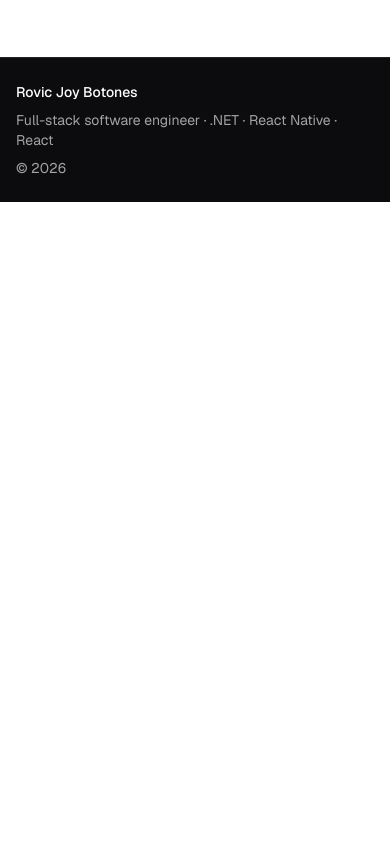
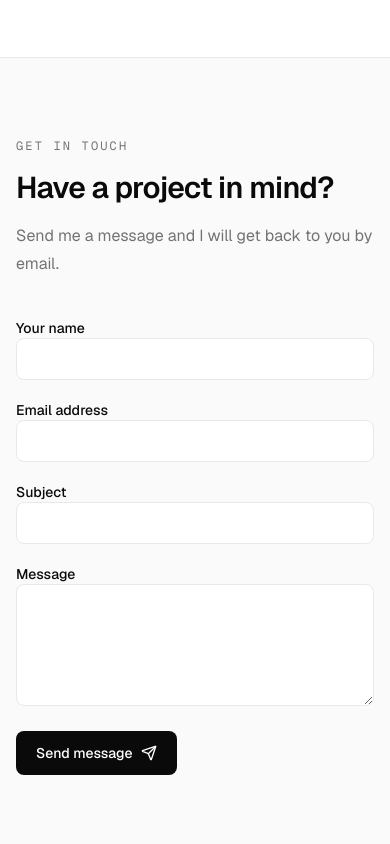
Before and after one commit to rovicBotones/columns, a Next.js app: page / in a window 390 px wide. Shown: the part 5480-6324 px from the top of the page. Before the commit the page ends 5682 px from the top, so only its background shows below. Built offline with nearby package versions, Linux system fonts and the light colour scheme.

Commit message:
Mail Sender

```diff
--- /dev/null
+++ b/app/api/contact/route.ts
@@ -0,0 +1,80 @@
+import { NextResponse } from "next/server"
+
+type ContactMessage = {
+  name?: unknown
+  email?: unknown
+  subject?: unknown
+  message?: unknown
+  website?: unknown
+}
+
+function cleanText(value: unknown, maxLength: number) {
+  if (typeof value !== "string") return ""
+  return value.trim().slice(0, maxLength)
+}
+
+export async function POST(request: Request) {
+  const contentLength = Number(request.headers.get("content-length") ?? 0)
+  if (contentLength > 12_000) {
+    return NextResponse.json({ error: "Message is too large." }, { status: 413 })
+  }
+
+  let payload: unknown
+  try {
+    payload = await request.json()
+  } catch {
+    return NextResponse.json({ error: "Invalid request." }, { status: 400 })
+  }
+
+  if (!payload || typeof payload !== "object" || Array.isArray(payload)) {
+    return NextResponse.json({ error: "Invalid request." }, { status: 400 })
+  }
+  const body = payload as ContactMessage
+
+  // Silently accept bot submissions caught by the hidden honeypot.
+  if (cleanText(body.website, 200)) {
+    return NextResponse.json({ ok: true })
+  }
+
+  const name = cleanText(body.name, 100)
+  const email = cleanText(body.email, 254)
+  const subject = cleanText(body.subject, 150).replace(/[\r\n]+/g, " ")
+  const message = cleanText(body.message, 5000)
+
+  if (!name || !subject || !message || !/^[^\s@]+@[^\s@]+\.[^\s@]+$/.test(email)) {
+    return NextResponse.json({ error: "Please provide valid contact details and a message." }, { status: 400 })
+  }
+
+  const apiKey = process.env.RESEND_API_KEY
+  const from = process.env.RESEND_FROM_EMAIL
+  const recipient = process.env.CONTACT_EMAIL
+
+  if (!apiKey || !from || !recipient) {
+    return NextResponse.json({ error: "Contact form is not configured." }, { status: 503 })
+  }
+
+  try {
+    const response = await fetch("https://api.resend.com/emails", {
+      method: "POST",
+      headers: {
+        Authorization: `Bearer ${apiKey}`,
+        "Content-Type": "application/json",
+      },
+      body: JSON.stringify({
+        from,
+        to: [recipient],
+        reply_to: email,
+        subject: `Portfolio message: ${subject}`,
+        text: `From: ${name} <${email}>\n\n${message}`,
+      }),
+    })
+
+    if (!response.ok) {
+      return NextResponse.json({ error: "Email service could not send the message." }, { status: 502 })
+    }
+
+    return NextResponse.json({ ok: true })
+  } catch {
+    return NextResponse.json({ error: "Email service is unavailable." }, { status: 502 })
+  }
+}
--- a/app/page.tsx
+++ b/app/page.tsx
@@ -5,6 +5,7 @@ import Services from "@/components/services"
 import Footer from "@/components/footer"
 import Works from "@/components/works"
 import ExperienceTimeline from "@/components/experience-timeline"
+import ContactForm from "@/components/contact-form"
 
 export default function Home() {
   return (
@@ -15,6 +16,7 @@ export default function Home() {
       <Works />
       <Services />
       <About />
+      <ContactForm />
       <Footer />
     </main>
   )
--- /dev/null
+++ b/components/contact-form.tsx
@@ -0,0 +1,87 @@
+"use client"
+
+import { useState, type FormEvent } from "react"
+import { Send } from "lucide-react"
+
+type FormStatus = "idle" | "sending" | "success" | "error"
+
+export default function ContactForm() {
+  const [status, setStatus] = useState<FormStatus>("idle")
+  const [errorMessage, setErrorMessage] = useState("")
+
+  async function handleSubmit(event: FormEvent<HTMLFormElement>) {
+    event.preventDefault()
+    setStatus("sending")
+    setErrorMessage("")
+
+    const form = event.currentTarget
+    const values = Object.fromEntries(new FormData(form).entries())
+
+    try {
+      const response = await fetch("/api/contact", {
+        method: "POST",
+        headers: { "Content-Type": "application/json" },
+        body: JSON.stringify(values),
+      })
+
+      const result = await response.json().catch(() => ({})) as { error?: string }
+      if (!response.ok) {
+        throw new Error(result.error ?? "Could not send your message. Please try again.")
+      }
+
+      form.reset()
+      setStatus("success")
+      setErrorMessage("")
+    } catch (error) {
+      setErrorMessage(error instanceof Error ? error.message : "Could not send your message. Please try again.")
+      setStatus("error")
+    }
+  }
+
+  return (
+    <section id="contact" className="border-y border-border bg-muted/50 py-20 md:py-24">
+      <div className="mx-auto grid max-w-6xl gap-10 px-4 sm:px-6 md:grid-cols-[0.8fr_1.2fr] lg:px-8">
+        <div>
+          <p className="font-mono text-xs uppercase tracking-[0.18em] text-muted-foreground">Get in touch</p>
+          <h2 className="mt-4 text-3xl font-semibold tracking-tight sm:text-4xl">Have a project in mind?</h2>
+          <p className="mt-4 max-w-md leading-7 text-muted-foreground">Send me a message and I will get back to you by email.</p>
+        </div>
+
+        <form onSubmit={handleSubmit} className="space-y-5" aria-label="Send me a message">
+          <div className="grid gap-5 sm:grid-cols-2">
+            <label className="space-y-2 text-sm font-medium">
+              <span>Your name</span>
+              <input name="name" autoComplete="name" required maxLength={100} className="w-full rounded-md border border-border bg-background px-3 py-2.5 text-foreground outline-none transition focus:border-foreground" />
+            </label>
+            <label className="space-y-2 text-sm font-medium">
+              <span>Email address</span>
+              <input name="email" type="email" autoComplete="email" required maxLength={254} className="w-full rounded-md border border-border bg-background px-3 py-2.5 text-foreground outline-none transition focus:border-foreground" />
+            </label>
+          </div>
+          <label className="block space-y-2 text-sm font-medium">
+            <span>Subject</span>
+            <input name="subject" required maxLength={150} className="w-full rounded-md border border-border bg-background px-3 py-2.5 text-foreground outline-none transition focus:border-foreground" />
+          </label>
+          <label className="block space-y-2 text-sm font-medium">
+            <span>Message</span>
+            <textarea name="message" required rows={5} maxLength={5000} className="w-full resize-y rounded-md border border-border bg-background px-3 py-2.5 text-foreground outline-none transition focus:border-foreground" />
+          </label>
+          <label aria-hidden="true" className="absolute -left-[10000px] top-auto h-px w-px overflow-hidden">
+            Website
+            <input name="website" tabIndex={-1} autoComplete="off" />
+          </label>
+          <div className="flex flex-wrap items-center gap-4">
+            <button type="submit" disabled={status === "sending"} className="inline-flex items-center gap-2 rounded-md bg-foreground px-5 py-3 text-sm font-medium text-background transition hover:opacity-80 disabled:cursor-wait disabled:opacity-60">
+              {status === "sending" ? "Sending..." : "Send message"}
+              <Send size={16} aria-hidden="true" />
+            </button>
+            <p aria-live="polite" className="text-sm text-muted-foreground">
+              {status === "success" && "Message sent. Thanks for reaching out!"}
+              {status === "error" && errorMessage}
+            </p>
+          </div>
+        </form>
+      </div>
+    </section>
+  )
+}
--- a/components/header.tsx
+++ b/components/header.tsx
@@ -7,6 +7,7 @@ const links = [
   { href: "/#works", label: "Work" },
   { href: "/#about", label: "About" },
   { href: "/#experience", label: "Experience" },
+  { href: "/#contact", label: "Contact" },
 ]
 
 export default function Header() {
@@ -15,7 +16,7 @@ export default function Header() {
       <div className="mx-auto flex min-h-16 max-w-6xl flex-wrap items-center justify-between gap-y-2 px-4 py-2 sm:px-6 lg:px-8">
         <Link href="/" className="text-lg font-semibold tracking-tight">Rovic<span className="text-muted-foreground">.</span></Link>
         <nav aria-label="Main navigation" className="flex w-full items-center justify-between gap-1 sm:w-auto sm:justify-start sm:gap-4 lg:gap-6">
-          {links.map((link) => <Link key={link.href} href={link.href} className={`${link.label !== "Experience" ? "hidden sm:inline" : "inline"} text-sm text-muted-foreground transition hover:text-foreground`}>{link.label}</Link>)}
+          {links.map((link) => <Link key={link.href} href={link.href} className={`${link.label === "Experience" ? "inline" : "hidden sm:inline"} text-sm text-muted-foreground transition hover:text-foreground`}>{link.label}</Link>)}
           <a href="https://github.com/rovicBotones" target="_blank" rel="noreferrer" aria-label="GitHub profile" title="GitHub profile" className="inline-flex size-10 items-center justify-center rounded-lg border border-border transition hover:bg-muted lg:w-auto lg:gap-2 lg:px-3">
             <Github size={18} />
             <span className="hidden text-sm lg:inline">GitHub</span>
```
Also changed, not shown: 2 other files (tests, documents, lock files or other folders).
